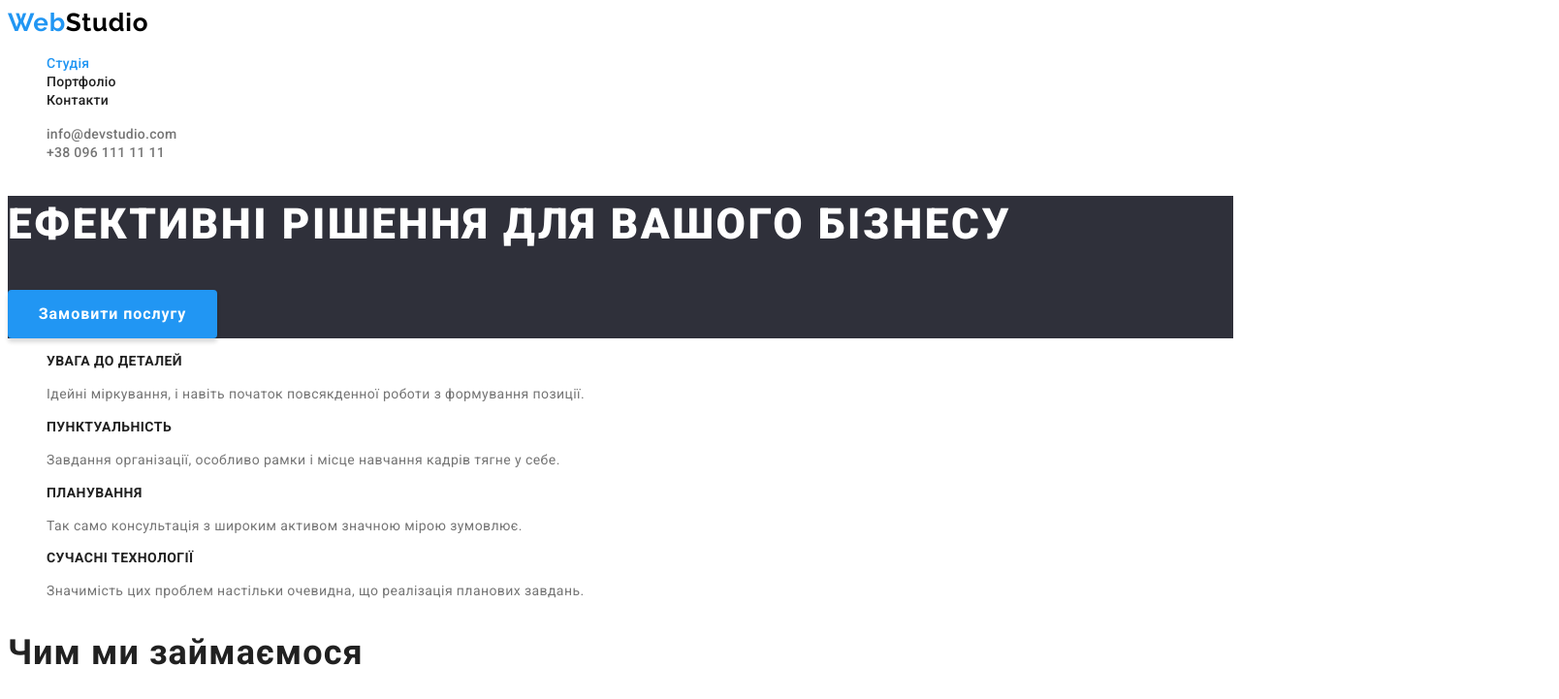
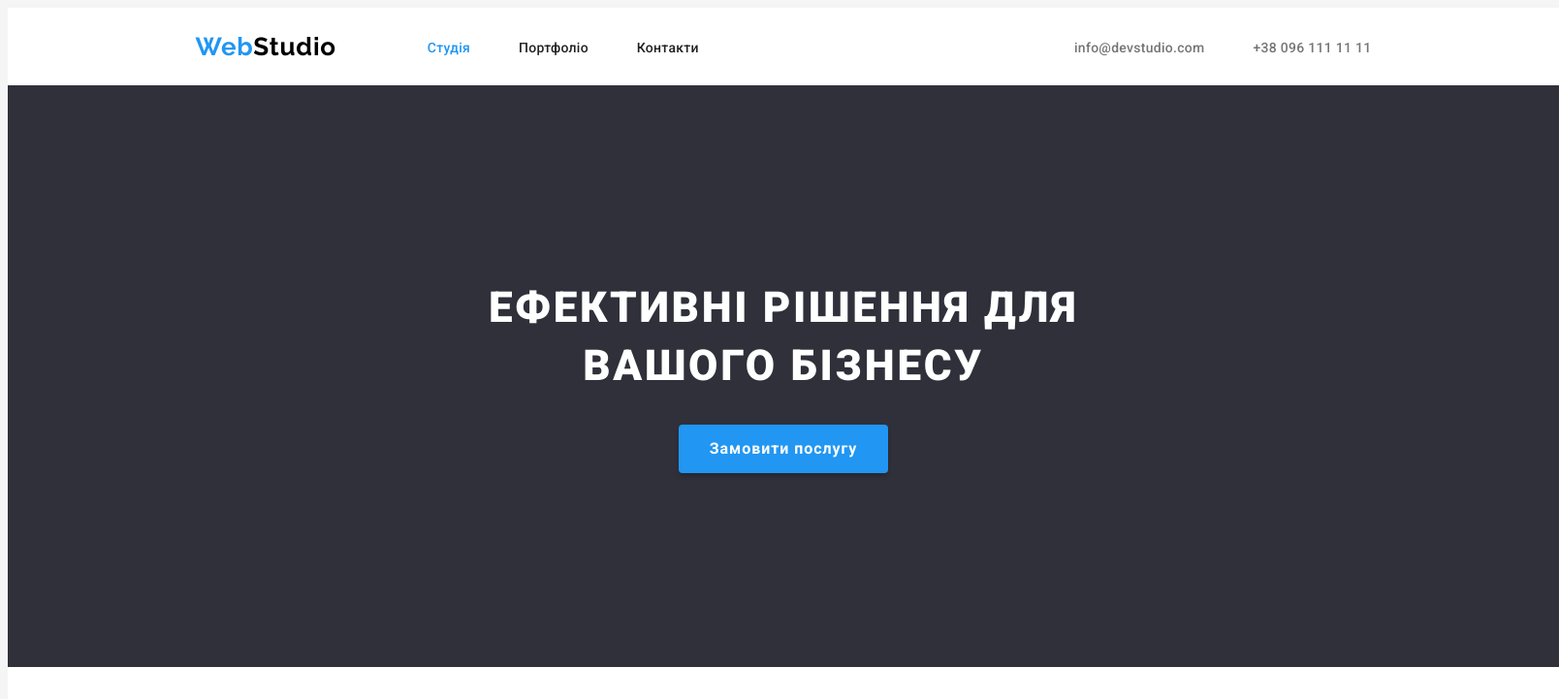
Before and after one commit to IgorFromUA/my-first-website, a plain HTML site: page index.html in a window 1280 px wide. Shown: the top 721 px of the page at 97% size, 1608 px wide, since content can reach past the window. Drawn offline with Linux system fonts and the light colour scheme.

Commit message:
додав позиціювання головної сторінки

```diff
--- a/CSS/styles.css
+++ b/CSS/styles.css
@@ -17,13 +17,15 @@
 body {
   font-family: Roboto, sans-serif;
   color: var(--first-text-color);
-  background: var(--white-color);
+  background: var(--first-title-color);
 }
 .link {
   text-decoration: none;
 }
 .list {
   list-style: none;
+  padding: 0;
+  margin: 0;
 }
 .header-link:hover,
 .header-link:focus,
@@ -49,6 +51,7 @@ body {
   line-height: 1.19;
   letter-spacing: 0.03em;
   color: var(--black-color);
+  margin-right: 94px;
 }
 .logo-style {
   color: var(--accent-color);
@@ -73,11 +76,47 @@ body {
 
   color: var(--second-text-color);
 }
+
+.header {
+  display: flex;
+  justify-content: space-around;
+  width: 1600px;
+  height: 80px;
+  margin: 0 auto;
+  background: var(--white-color);
+}
+
+.header-navigation {
+  display: flex;
+  align-items: center;
+}
+
+.header-list {
+  display: flex;
+  justify-content: space-between;
+  width: 280px;
+
+}
+.header-contact-list {
+  display: flex;
+  align-items: center;
+  gap: 50px;
+
+}
+
 /* -----------------------------Main-------------------------- */
 
 /* -----------Hero--------------- */
 .hero {
   background: var(--second-title-color);
+  height: 600px;
+  width: 1600px;
+  margin: 0 auto;
+
+  display: flex;
+  flex-direction: column;
+  justify-content: center;
+  align-items: center;
 }
 .hero-title {
   font-weight: 900;
@@ -86,6 +125,12 @@ body {
   letter-spacing: 0.06em;
   text-transform: uppercase;
   color: var(--white-color);
+  text-align: center;
+
+  margin-bottom: 30px;
+  margin-top: 0;
+
+  width: 700px;
 }
 .hero-btn {
   font-family: inherit;
@@ -128,6 +173,8 @@ body {
   line-height: 1.14;
   letter-spacing: 0.03em;
   text-transform: uppercase;
+  margin-top: 0;
+  margin-bottom: 10px;
 }
 .feature-text {
   font-size: 14px;
@@ -135,26 +182,77 @@ body {
   letter-spacing: 0.03em;
 
   color: var(--second-text-color);
+
+  margin-top: 0;
+  margin-bottom: 0;
+}
+
+.features {
+  margin: 0 auto;
+  padding: 94px 0;
+  width: 1600px;
+  background: var(--white-color);
+
+}
+
+.features-list {
+  display: flex;
+  margin: 0 auto;
+
+  width: 1170px;
+   gap: 30px;
 }
 
 /* ---------Чим ми займаємося----------- */
+
+.our-work {
+  width: 1600px;
+  margin: 0 auto;
+  padding-bottom: 94px;
+  background: var(--white-color);
+}
 
 .our-work-title {
   font-size: 36px;
   line-height: 1.17;
   letter-spacing: 0.03em;
-  }
+
+  margin: 0;
+  margin-bottom: 50px;
+
+  text-align: center;
+}
+.our-work-list {
+  display: flex;
+  justify-content: center;
+  gap: 30px;
+
+}
+
 /* ---------Наша команда ------------ */
 .team {
   background: var(--third-title-color);
+  padding: 94px 0;
 }
 
+.team-list {
+  display: flex;
+  justify-content: center;
+  gap: 30px;
+  width: 1600px;
+  margin: 0 auto;
+}
 .team-title {
   font-size: 36px;
   line-height: 1.16;
   letter-spacing: 0.03em;
+  text-align: center;
+  margin: 0;
+  margin-bottom: 50px;
 }
 .team-card {
+  box-shadow: 0px 1px 3px rgba(0, 0, 0, 0.12), 0px 1px 1px rgba(0, 0, 0, 0.14), 0px 2px 1px rgba(0, 0, 0, 0.2);
+border-radius: 0px 0px 4px 4px;
   background: var(--white-color);
 }
 .team-card-title {
@@ -173,6 +271,9 @@ body {
 
 /* ---------- Адреса ----------- */
 .footer {
+  width: 1600px;
+  margin: 0 auto;
+  padding: 60px 0;
   background: var(--second-title-color);
 }
 .footer-logo {
@@ -181,6 +282,9 @@ body {
   font-size: 26px;
   line-height: 1.19;
   letter-spacing: 0.03em;
+
+  margin-left: 215px;
+  margin-bottom: 20px;
   color: var(--white-color);
 }
 .address {
@@ -193,6 +297,10 @@ body {
   letter-spacing: 0.03em;
 
   color: var(--white-color);
+}
+.address-list {
+    margin-left: 215px;
+
 }
 .address-link:hover,
 .address-link:focus {
```
